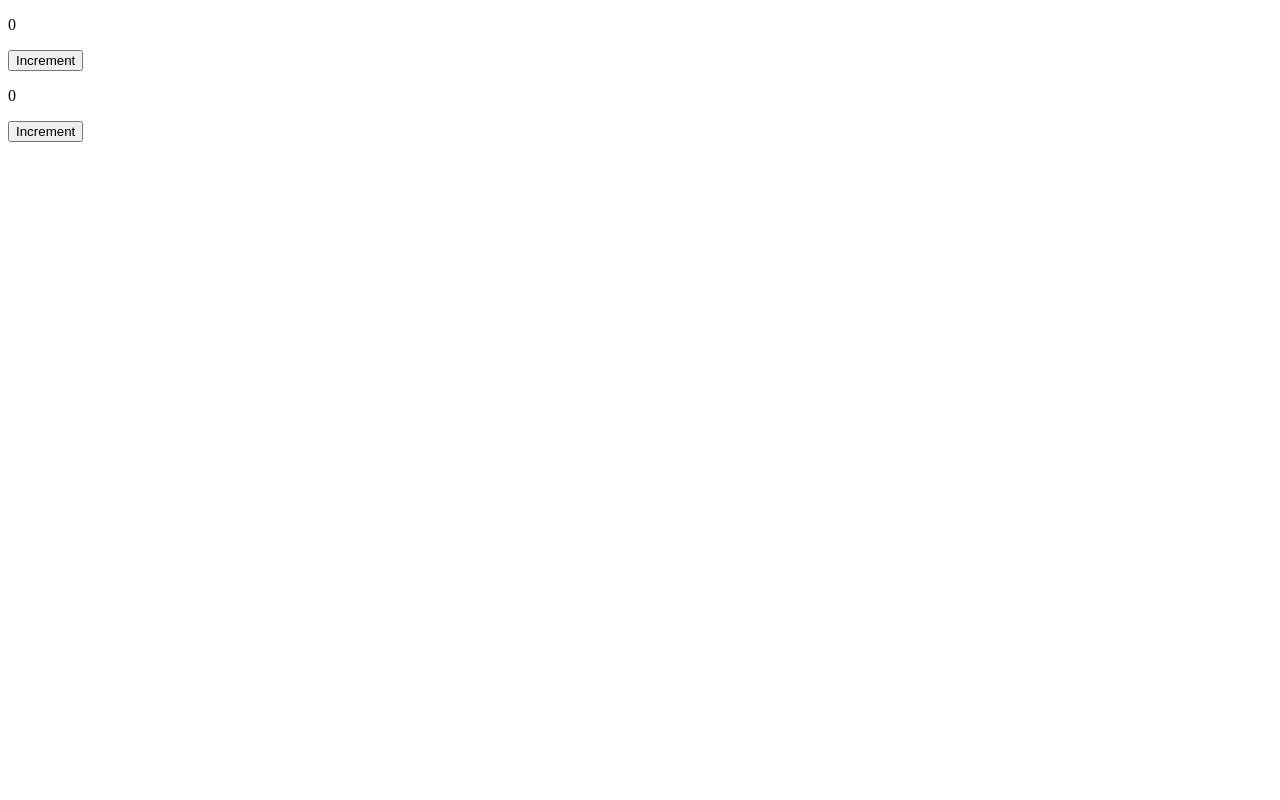
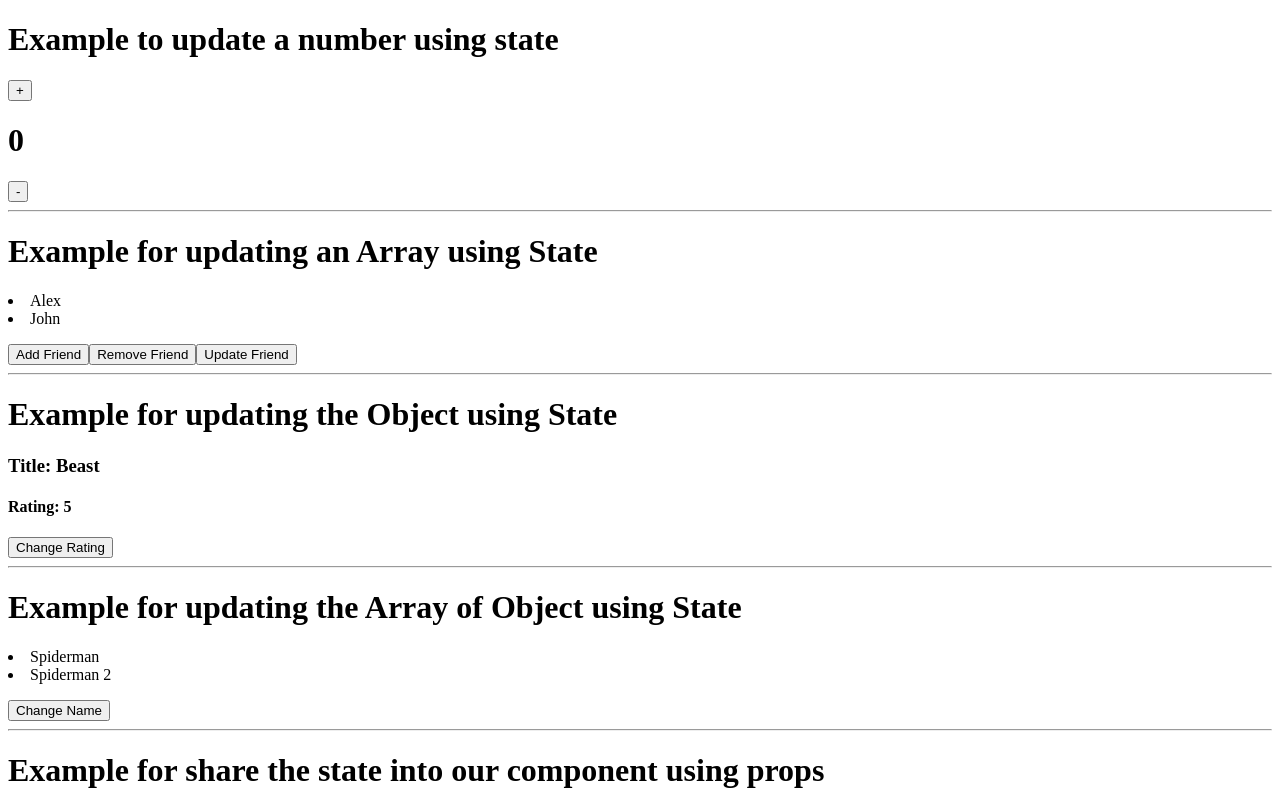
Before and after one commit to ifham21/react-demos, a React (Vite) app: page / in a window 1280 px wide. Shown: the top 800 px of the page. Built offline with nearby package versions, Linux system fonts and the light colour scheme.

Commit message:
Structured all the state example

```diff
--- a/src/App.jsx
+++ b/src/App.jsx
@@ -19,11 +19,11 @@ import IconComponent from './components/Challenge07/IconComponent'
 import Button from './components/Challenge08/Button'
 import Copy from './components/Challenge08/Copy'
 import Move from './components/Challenge08/Move'
-import StateExp from './components/Challenge09/StateExp'
+import StateExp1 from './components/Challenge09/StateExp1'
 import StateExp2 from './components/Challenge09/StateExp2'
 import StateExp3 from './components/Challenge09/StateExp3'
 import StateExp4 from './components/Challenge09/StateExp4'
-import StateExp5 from './components/Challenge09/StateExp5'
+import StateExp5 from './components/Challenge09/StateExp5/StateExp5'
 
 //function will start as function App(){ return (<h1>Hi</h1>) }
 //Arrow function as below
@@ -97,10 +97,10 @@ const App = () => {
 
       {/********************************************/}
       {/* Challenge 09 - State and Hooks */}
-      {/* <StateExp /> <br />
-      <StateExp2 /> <br />
-      <StateExp3 /> <br />
-      <StateExp4 /> <br /> */}
+      <StateExp1 />
+      <StateExp2 />
+      <StateExp3 />
+      <StateExp4 />
       <StateExp5 />
 
 
--- a/src/components/Challenge09/StateExp.jsx
+++ b/src/components/Challenge09/StateExp1.jsx
@@ -21,11 +21,13 @@ const StateExp = () => {
 
     return (
       <div>
+        <h1>Example to update a number using state</h1>
           <button onClick={increment} > + </button>
           <h1>
               {count}
           </h1>
           <button onClick={decrement} > - </button>
+          <hr />
 
 
       </div>
--- a/src/components/Challenge09/StateExp2.jsx
+++ b/src/components/Challenge09/StateExp2.jsx
@@ -18,14 +18,18 @@ const StateExp2 = () => {
 
   return (
     <div>
-        {friends.map((friend) => (
-            <li key={Math.random()}>
-                {friend}
-            </li>
-        ))}
+        <h1>Example for updating an Array using State</h1>
+        <p>
+            {friends.map((friend) => (
+                <li key={Math.random()}>
+                    {friend}
+                </li>
+            ))}
+        </p>
         <button onClick={addOneFriend}>Add Friend</button>
         <button onClick={removeOneFriend}>Remove Friend</button>
         <button onClick={updateOneFriend}>Update Friend</button>
+        <hr />
 
     </div>
   )
--- a/src/components/Challenge09/StateExp3.jsx
+++ b/src/components/Challenge09/StateExp3.jsx
@@ -20,9 +20,11 @@ const StateExp3 = () => {
 
   return (
     <div>
-        <h1>Title: {movie.title}</h1>
-        <h3>Rating: {movie.rating} </h3>
+        <h1>Example for updating the Object using State</h1>
+        <h3>Title: {movie.title}</h3>
+        <h4>Rating: {movie.rating} </h4>
         <button onClick={handleClick}>Change Rating</button>
+        <hr />
     </div>
   )
 }
--- a/src/components/Challenge09/StateExp4.jsx
+++ b/src/components/Challenge09/StateExp4.jsx
@@ -25,6 +25,7 @@ const StateExp4 = () => {
 
   return (
     <div>
+        <h1>Example for updating the Array of Object using State</h1>
         <p>
             {movies.map((movie) => (
                 <li key={movie.id}>
@@ -33,6 +34,7 @@ const StateExp4 = () => {
             ))}
         </p>
         <button onClick={handleClick}>Change Name</button>
+        <hr />
     </div>
   )
 }
--- a/src/components/Challenge09/StateExp5.jsx
+++ b/src/components/Challenge09/StateExp5/StateExp5.jsx
@@ -9,8 +9,10 @@ const StateExp5 = () => {
 
   return (
     <div>
+      <h1>Example for share the state into our component using props</h1>
         <StateExp5C1 count = {count} onClickHandler = { () => setCount(count + 1)} />
         <StateExp5C2 count = {count} onClickHandler = { () => setCount(count + 1)} />
+        <hr />
     </div>
   )
 }
```
Also changed, not shown: src/components/Challenge09/StateExp5/StateExp5C1.jsx (renamed from src/components/Challenge09/StateExp5C1.jsx), src/components/Challenge09/StateExp5/StateExp5C2.jsx (renamed from src/components/Challenge09/StateExp5C2.jsx).
